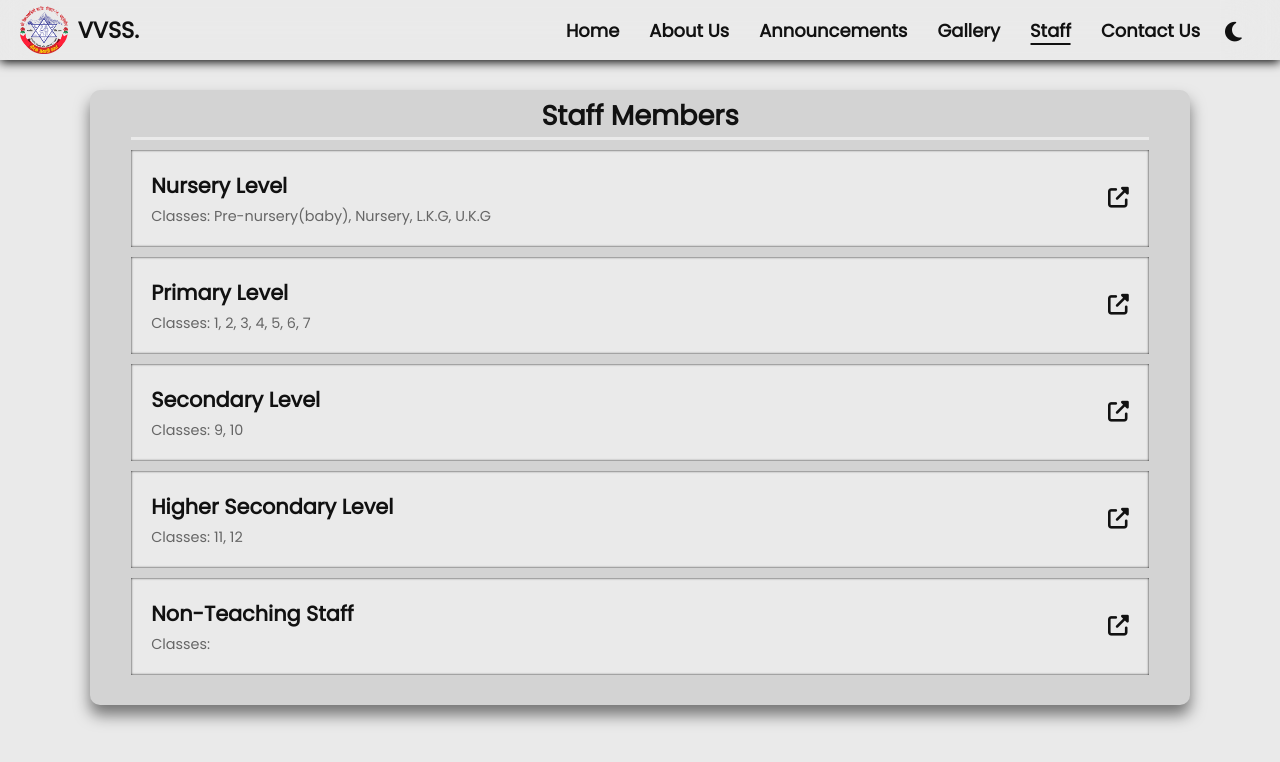
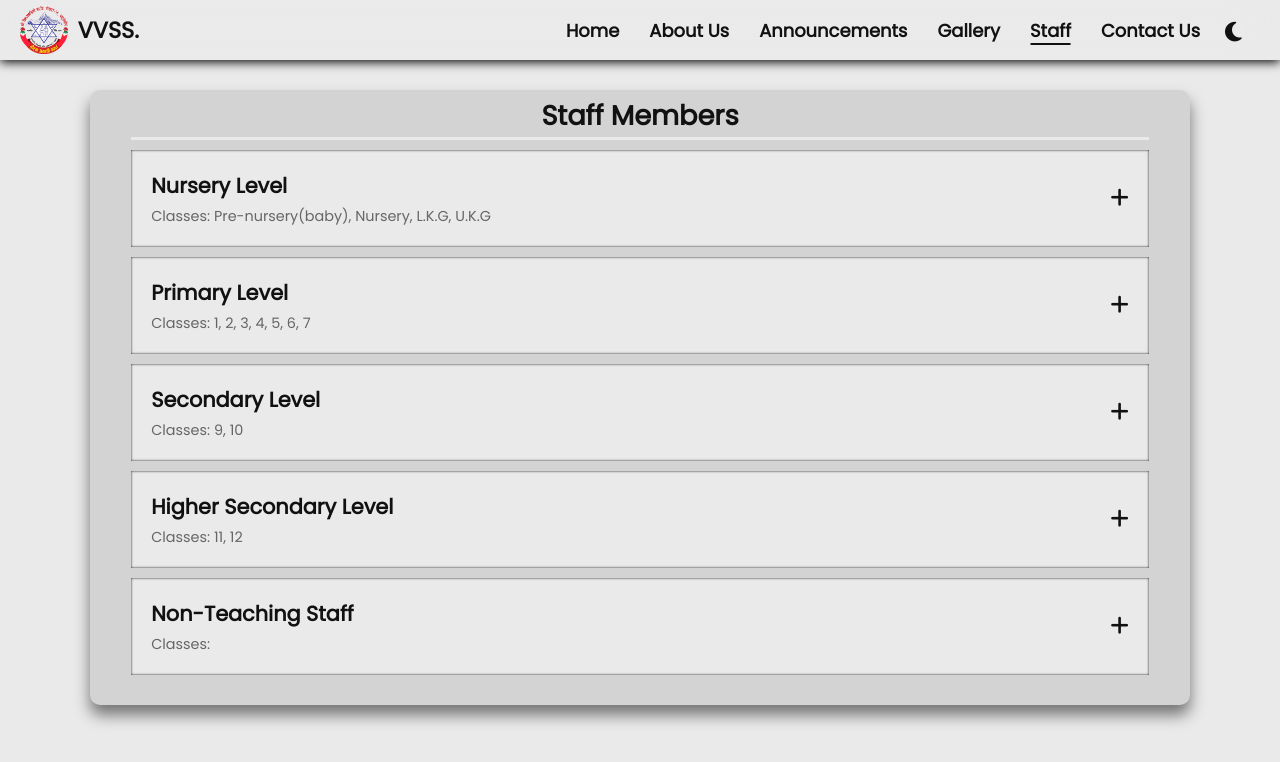
Before and after one commit to Enduxion/VinVas, a React (Vite) app: page /staff in a window 1280 px wide. Shown: the top 762 px of the page. Built offline with nearby package versions, Linux system fonts and the light colour scheme.

Commit message:
Resposiveness to staff page added; Also added is the contact page.. backend on the way

```diff
--- a/src/assets/data/staffData.js
+++ b/src/assets/data/staffData.js
@@ -66,5 +66,335 @@ const staffData = [
     },
     img: noImageUrl,
   },
+  {
+    id: 1,
+    name: "Pawan Gurung",
+    subject: "Mathematics",
+    levelId: 3,
+    contact: {
+      email: "endux.pg@gmail.com",
+      phn: "9814152605",
+    },
+    img: noImageUrl,
+  },
+  {
+    id: 2,
+    name: "Kiran Gurung",
+    subject: "Computer",
+    levelId: 1,
+    contact: {
+      email: "endux.hg@gmail.com",
+      phn: "9806553858",
+    },
+    img: noImageUrl,
+  },
+  {
+    id: 3,
+    name: "Loki Odinson",
+    subject: "English",
+    levelId: 0,
+    contact: {
+      email: "loki@gmail.com",
+      phn: "9817182618",
+    },
+    img: noImageUrl,
+  },
+  {
+    id: 4,
+    name: "Hawa Gurung",
+    subject: "Science",
+    levelId: 2,
+    contact: {
+      email: "hawag@gmail.com",
+      phn: "9875624138",
+    },
+    img: noImageUrl,
+  },
+  {
+    id: 5,
+    name: "Hawa Not Found",
+    subject: "Computer",
+    levelId: 0,
+    contact: {
+      email: "hg@gmail.com",
+      phn: "9803214876",
+    },
+    img: noImageUrl,
+  },
+  {
+    id: 6,
+    name: "Loki Odinson",
+    subject: "English",
+    levelId: 3,
+    contact: {
+      email: "Who@gmail.com",
+      phn: "9817182618",
+    },
+    img: noImageUrl,
+  },
+  {
+    id: 1,
+    name: "Pawan Gurung",
+    subject: "Mathematics",
+    levelId: 3,
+    contact: {
+      email: "endux.pg@gmail.com",
+      phn: "9814152605",
+    },
+    img: noImageUrl,
+  },
+  {
+    id: 2,
+    name: "Kiran Gurung",
+    subject: "Computer",
+    levelId: 1,
+    contact: {
+      email: "endux.hg@gmail.com",
+      phn: "9806553858",
+    },
+    img: noImageUrl,
+  },
+  {
+    id: 3,
+    name: "Loki Odinson",
+    subject: "English",
+    levelId: 0,
+    contact: {
+      email: "loki@gmail.com",
+      phn: "9817182618",
+    },
+    img: noImageUrl,
+  },
+  {
+    id: 4,
+    name: "Hawa Gurung",
+    subject: "Science",
+    levelId: 2,
+    contact: {
+      email: "hawag@gmail.com",
+      phn: "9875624138",
+    },
+    img: noImageUrl,
+  },
+  {
+    id: 5,
+    name: "Hawa Not Found",
+    subject: "Computer",
+    levelId: 0,
+    contact: {
+      email: "hg@gmail.com",
+      phn: "9803214876",
+    },
+    img: noImageUrl,
+  },
+  {
+    id: 6,
+    name: "Loki Odinson",
+    subject: "English",
+    levelId: 3,
+    contact: {
+      email: "Who@gmail.com",
+      phn: "9817182618",
+    },
+    img: noImageUrl,
+  },
+  {
+    id: 1,
+    name: "Pawan Gurung",
+    subject: "Mathematics",
+    levelId: 3,
+    contact: {
+      email: "endux.pg@gmail.com",
+      phn: "9814152605",
+    },
+    img: noImageUrl,
+  },
+  {
+    id: 2,
+    name: "Kiran Gurung",
+    subject: "Computer",
+    levelId: 1,
+    contact: {
+      email: "endux.hg@gmail.com",
+      phn: "9806553858",
+    },
+    img: noImageUrl,
+  },
+  {
+    id: 3,
+    name: "Loki Odinson",
+    subject: "English",
+    levelId: 0,
+    contact: {
+      email: "loki@gmail.com",
+      phn: "9817182618",
+    },
+    img: noImageUrl,
+  },
+  {
+    id: 4,
+    name: "Hawa Gurung",
+    subject: "Science",
+    levelId: 2,
+    contact: {
+      email: "hawag@gmail.com",
+      phn: "9875624138",
+    },
+    img: noImageUrl,
+  },
+  {
+    id: 5,
+    name: "Hawa Not Found",
+    subject: "Computer",
+    levelId: 0,
+    contact: {
+      email: "hg@gmail.com",
+      phn: "9803214876",
+    },
+    img: noImageUrl,
+  },
+  {
+    id: 6,
+    name: "Loki Odinson",
+    subject: "English",
+    levelId: 3,
+    contact: {
+      email: "Who@gmail.com",
+      phn: "9817182618",
+    },
+    img: noImageUrl,
+  },
+  {
+    id: 1,
+    name: "Pawan Gurung",
+    subject: "Mathematics",
+    levelId: 3,
+    contact: {
+      email: "endux.pg@gmail.com",
+      phn: "9814152605",
+    },
+    img: noImageUrl,
+  },
+  {
+    id: 2,
+    name: "Kiran Gurung",
+    subject: "Computer",
+    levelId: 1,
+    contact: {
+      email: "endux.hg@gmail.com",
+      phn: "9806553858",
+    },
+    img: noImageUrl,
+  },
+  {
+    id: 3,
+    name: "Loki Odinson",
+    subject: "English",
+    levelId: 0,
+    contact: {
+      email: "loki@gmail.com",
+      phn: "9817182618",
+    },
+    img: noImageUrl,
+  },
+  {
+    id: 4,
+    name: "Hawa Gurung",
+    subject: "Science",
+    levelId: 2,
+    contact: {
+      email: "hawag@gmail.com",
+      phn: "9875624138",
+    },
+    img: noImageUrl,
+  },
+  {
+    id: 5,
+    name: "Hawa Not Found",
+    subject: "Computer",
+    levelId: 0,
+    contact: {
+      email: "hg@gmail.com",
+      phn: "9803214876",
+    },
+    img: noImageUrl,
+  },
+  {
+    id: 6,
+    name: "Loki Odinson",
+    subject: "English",
+    levelId: 3,
+    contact: {
+      email: "Who@gmail.com",
+      phn: "9817182618",
+    },
+    img: noImageUrl,
+  },
+  {
+    id: 1,
+    name: "Pawan Gurung",
+    subject: "Mathematics",
+    levelId: 3,
+    contact: {
+      email: "endux.pg@gmail.com",
+      phn: "9814152605",
+    },
+    img: noImageUrl,
+  },
+  {
+    id: 2,
+    name: "Kiran Gurung",
+    subject: "Computer",
+    levelId: 1,
+    contact: {
+      email: "endux.hg@gmail.com",
+      phn: "9806553858",
+    },
+    img: noImageUrl,
+  },
+  {
+    id: 3,
+    name: "Loki Odinson",
+    subject: "English",
+    levelId: 0,
+    contact: {
+      email: "loki@gmail.com",
+      phn: "9817182618",
+    },
+    img: noImageUrl,
+  },
+  {
+    id: 4,
+    name: "Hawa Gurung",
+    subject: "Science",
+    levelId: 2,
+    contact: {
+      email: "hawag@gmail.com",
+      phn: "9875624138",
+    },
+    img: noImageUrl,
+  },
+  {
+    id: 5,
+    name: "Hawa Not Found",
+    subject: "Computer",
+    levelId: 0,
+    contact: {
+      email: "hg@gmail.com",
+      phn: "9803214876",
+    },
+    img: noImageUrl,
+  },
+  {
+    id: 6,
+    name: "Loki Odinson",
+    subject: "English",
+    levelId: 3,
+    contact: {
+      email: "Who@gmail.com",
+      phn: "9817182618",
+    },
+    img: noImageUrl,
+  },
 ];
 export default staffData;
--- a/src/components/StaffBox.jsx
+++ b/src/components/StaffBox.jsx
@@ -33,7 +33,7 @@ export default function StaffBox(props) {
             Classes: {props.teachingClasses}
           </span>
         </div>
-        <i className="fa-solid fa-up-right-from-square StaffBox--addButton"></i>
+        <i className="fa-solid fa-plus StaffBox--addButton"></i>
       </div>
       {isStaffContainerOpen ? (
         <div className="StaffBox--staffContainer">{allStaff}</div>
--- a/src/css/NewsContainerStyle.css
+++ b/src/css/NewsContainerStyle.css
@@ -68,3 +68,10 @@
     color: var(--text--color);
   }
 }
+@media screen and (max-width: 1000px) {
+  .NewsContainer {
+    margin-top: 30px;
+    padding: 15px;
+    width: 90%;
+  }
+}
--- a/src/css/StaffBoxStyle.css
+++ b/src/css/StaffBoxStyle.css
@@ -39,3 +39,11 @@
   gap: 10px;
   width: 100%;
 }
+@media screen and (max-width: 850px) {
+  .StaffBox--staffContainer {
+    display: grid;
+    grid-template-columns: repeat(2, 1fr);
+    gap: 10px;
+    width: 100%;
+  }
+}
--- a/src/css/StaffContainerStyle.css
+++ b/src/css/StaffContainerStyle.css
@@ -30,3 +30,19 @@
   color: var(--text--color-focused);
   font-size: 1.1em;
 }
+@media screen and (max-width: 850px) {
+  .StaffContainer--image {
+    width: 70%;
+  }
+  .StaffContainer--body {
+    margin-top: 10px;
+    display: flex;
+    flex-direction: column;
+  }
+  .StaffContainer--text {
+    font-size: 1em;
+  }
+  .StaffContainer--value {
+    font-size: 1em;
+  }
+}
--- a/src/css/StaffStyle.css
+++ b/src/css/StaffStyle.css
@@ -22,3 +22,13 @@
 .Staff--StaffBoxContainer {
   width: 96%;
 }
+@media screen and (max-width: 850px) {
+  .Staff--main {
+    margin-inline: 10px;
+    margin-block: 90px;
+    padding: 10px;
+  }
+  .Staff--StaffBoxContainer {
+    width: 96%;
+  }
+}
--- /dev/null
+++ b/src/pages/Contact.jsx
@@ -0,0 +1,3 @@
+export default function Contact(props) {
+
+}
```
